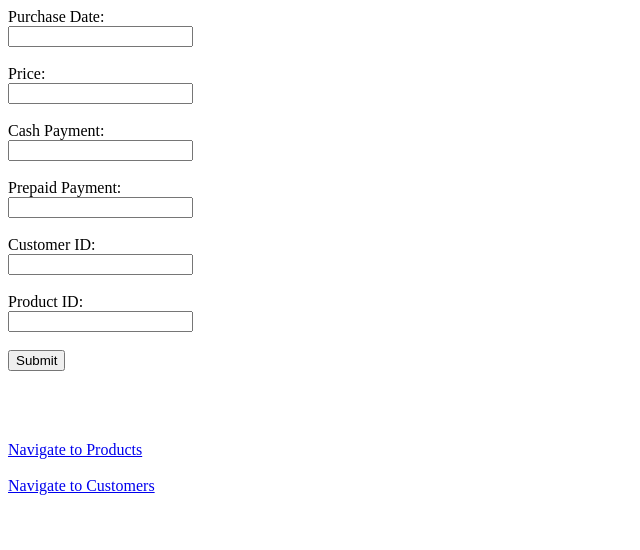
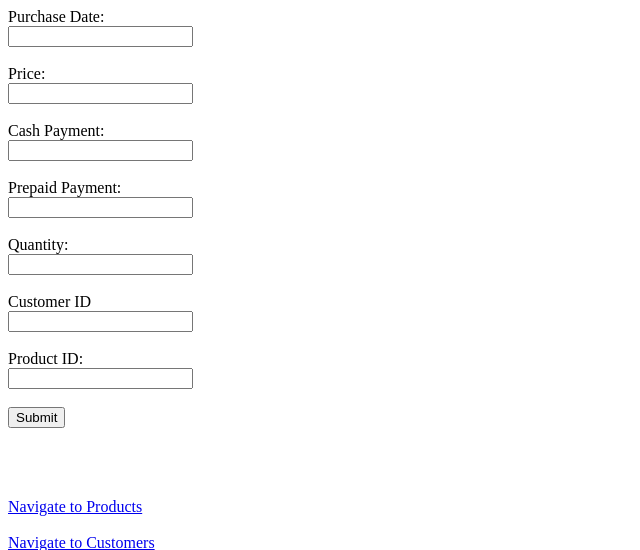
Before and after one commit to RobLewisQA/TuckShop_Project, a Flask app: page /orders/add in a window 1280 px wide. Shown: the top 550 px of the page, without its empty margins (0-640 px from the left). Run offline with Flask 2, Linux system fonts and the light colour scheme; some libraries are stand-ins or nearby versions.

Commit message:
Adding quantity feature

```diff
--- a/application/models.py
+++ b/application/models.py
@@ -28,6 +28,7 @@ class Orders(db.Model):
     price=db.Column(db.Float,nullable=False)
     cash_payment=db.Column(db.Float,nullable=False)
     prepaid_payment = db.Column(db.Float,nullable=False)
+    quantity_ordered = db.Column(db.Integer,nullable=True) # to falsify
     fk_customer_id=db.Column(db.Integer,db.ForeignKey('customers.id'),nullable=False)
     #fk_product_id = db.Column(db.Integer,nullable=False)
     fk_product_id=db.Column(db.Integer,db.ForeignKey('products.id'),nullable=False)
--- a/application/routes.py
+++ b/application/routes.py
@@ -61,7 +61,7 @@ def read_customers():
     df = pd.read_sql_table('customers', sql_engine)
     html = df.to_html()
 
-    return ('<h1>Customers</h1><br>')+html+('<br> <a href="/customers/add" type="button">Add new customer</a> </br>')+('<br> <a href="/customers/delete" type="button">Delete customer</a> </br>')+('<br> <a href="/customers/update2" type="button">Update customer records</a> </br>')+('<br><br> <a href="/products">Navigate to Products</a><br>')+('<a href="/orders">Navigate to Orders</a>')
+    return ('<h1>Customers</h1><br>')+html+('<br> <a href="/customers/add" type="button">Add new customer</a> </br>')+('<br> <a href="/customers/update2" type="button">Update customer records</a> </br>')+('<br><br> <a href="/products">Navigate to Products</a><br>')+('<a href="/orders">Navigate to Orders</a>')
     #('<h1>Customers</h1><br>')+table.__html__()+('<br> <a href="/customers/add" type="button">Add new customer</a> </br>')+('<br> <a href="/products">Navigate to Products</a> </br>')+('<br> <a href="/orders">Navigate to Orders</a> </br>')
 
 
@@ -330,10 +330,11 @@ def add_orders():
     new_prepaid_payment = request.form['prepaid_payment']
     new_fk_customer_id = request.form['fk_customer_id']
     new_fk_product_id = request.form['fk_product_id']
+    new_quantity_ordered = request.form['quantity_ordered']
     if float(new_product_price) == float(Products.query.filter_by(id = new_fk_product_id).first().price):
-        Products.query.filter_by(id = int(new_fk_product_id)).first().quantity_in_stock = int(Products.query.filter_by(id = int(new_fk_product_id)).first().quantity_in_stock) - 1
+        Products.query.filter_by(id = int(new_fk_product_id)).first().quantity_in_stock = int(Products.query.filter_by(id = int(new_fk_product_id)).first().quantity_in_stock) - int(new_quantity_ordered)
         db.session.commit()
-        new_order = Orders(purchase_date=new_purchase_date,price=new_product_price,cash_payment=new_cash_payment,prepaid_payment=new_prepaid_payment,fk_customer_id=new_fk_customer_id,fk_product_id=new_fk_product_id)
+        new_order = Orders(purchase_date=new_purchase_date,price=new_product_price,cash_payment=new_cash_payment,prepaid_payment=new_prepaid_payment,quantity_ordered=new_quantity_ordered,fk_customer_id=new_fk_customer_id,fk_product_id=new_fk_product_id)
         db.session.add(new_order)
         db.session.commit()
         return redirect(url_for('read_orders')) #f'{int(Products.query.filter_by(id = new_fk_product_id).first()).quantity_in_stock}'
@@ -369,23 +370,23 @@ def read_orders():
     df = pd.read_sql_table('orders', sql_engine)
     df1 = pd.read_sql_table('customers', sql_engine)
     df2 = pd.read_sql_table('products', sql_engine)
-    df_join = pd.merge(left=(pd.merge(df,df1,how='left',left_on='fk_customer_id',right_on='id')),right=df2,how='left',left_on='fk_product_id',right_on='id')[['purchase_date','first_name','last_name','product_name','product_brand','price_x','id_x']]
+    df_join = pd.merge(left=(pd.merge(df,df1,how='left',left_on='fk_customer_id',right_on='id')),right=df2,how='left',left_on='fk_product_id',right_on='id')[['purchase_date','first_name','last_name','product_name','product_brand','price_x','quantity_ordered','id_x']]
     df_join.price_x = ('£'+df_join.price_x.astype('str')).str.ljust(5,'0')
     html = df_join.to_html()
-    return ('<h1>Orders</h1><br>')+ html + ('<br><a href="/orders/add">Add new order</a> </br>')+('<a href="/orders/update2">Edit an order</a> </br>')+('<br> <a href="/orders/summary">Sales summary</a> </br>')+('<br> <a href="/products">Navigate to Products</a> </br>')+(' <a href="/customers">Navigate to Customers</a> </br>')
+    return ('<h1>Orders</h1><br>')+ html + ('<br><a href="/orders/add">Add new order</a> </br>')+('<a href="/orders/update2">Edit an order</a> </br>')+('<br> <a href="/products">Navigate to Products</a> </br>')+(' <a href="/customers">Navigate to Customers</a> </br>')
 
 
-@app.route('/orders/summary')
-def read_order_summary():
-    connect_string ="mysql+pymysql://root:root@34.89.69.248/Tuckshop"
-    sql_engine = sql.create_engine(connect_string)
-    df = pd.read_sql_table('orders', sql_engine)
-    df1 = pd.read_sql_table('customers', sql_engine)
-    df2 = pd.read_sql_table('products', sql_engine)
-    df_join = pd.merge(left=(pd.merge(df,df1,how='left',left_on='fk_customer_id',right_on='id')),right=df2,how='left',left_on='fk_product_id',right_on='id')[['purchase_date','first_name','last_name','product_name','product_brand','price_x','id_x']]
-    df_groups = df_join.groupby(['product_brand']).purchase_date.count().to_frame()
-    html = df_groups.to_html()
-    return ('<h1>Orders</h1><br>')+ html + ('<br> <a href="/orders">Orders Home Page</a> </br>')+('<br> <a href="/orders/add">Add new order</a> </br>')+('<br> <a href="/products">Navigate to Products</a> </br>')+('<br> <a href="/customers">Navigate to Customers</a> </br>')
+# @app.route('/orders/summary')
+# def read_order_summary():
+#     connect_string ="mysql+pymysql://root:root@34.89.69.248/Tuckshop"
+#     sql_engine = sql.create_engine(connect_string)
+#     df = pd.read_sql_table('orders', sql_engine)
+#     df1 = pd.read_sql_table('customers', sql_engine)
+#     df2 = pd.read_sql_table('products', sql_engine)
+#     df_join = pd.merge(left=(pd.merge(df,df1,how='left',left_on='fk_customer_id',right_on='id')),right=df2,how='left',left_on='fk_product_id',right_on='id')[['purchase_date','first_name','last_name','product_name','product_brand','price_x','id_x']]
+#     df_groups = df_join.groupby(['product_brand']).purchase_date.count().to_frame()
+#     html = df_groups.to_html()
+#     return ('<h1>Orders</h1><br>')+ html + ('<br> <a href="/orders">Orders Home Page</a> </br>')+('<br> <a href="/orders/add">Add new order</a> </br>')+('<br> <a href="/products">Navigate to Products</a> </br>')+('<br> <a href="/customers">Navigate to Customers</a> </br>')
 
 ### update order
 
@@ -415,14 +416,25 @@ def update_order():
     update_record.cash_payment = request.form['cash_payment']
     update_record.prepaid_payment = request.form['prepaid_payment']
     update_record.fk_customer_id = request.form['fk_customer_id']
+    update_quantity_ordered = request.form['quantity_ordered']
     if update_record.fk_product_id != request.form['fk_product_id']:
-        Products.query.filter_by(id=update_record.fk_product_id).first().quantity_in_stock = int(Products.query.filter_by(id = int(update_record.fk_product_id)).first().quantity_in_stock) + 1
+        Products.query.filter_by(id=update_record.fk_product_id).first().quantity_in_stock = int(Products.query.filter_by(id = int(update_record.fk_product_id)).first().quantity_in_stock) + (int(update_record.quantity_ordered))
+        db.session.commit()
         update_record.fk_product_id = request.form['fk_product_id']
+        update_record.quantity_ordered = request.form['quantity_ordered']
+        Products.query.filter_by(id=update_record.fk_product_id).first().quantity_in_stock = int(Products.query.filter_by(id = int(update_record.fk_product_id)).first().quantity_in_stock) - (int(update_record.quantity_ordered)-(int(update_record.quantity_ordered)-int(update_quantity_ordered)))
         db.session.commit()
-        Products.query.filter_by(id=update_record.fk_product_id).first().quantity_in_stock = int(Products.query.filter_by(id = int(update_record.fk_product_id)).first().quantity_in_stock) - 1
-    else:
+    elif update_record.fk_product_id == request.form['fk_product_id']:
+        #Products.query.filter_by(id=update_record.fk_product_id).first().quantity_in_stock = 500 #int(Products.query.filter_by(id = int(update_record.fk_product_id)).first().quantity_in_stock) + (int(update_record.quantity_ordered)-(int(update_record.quantity_ordered)-int(update_quantity_ordered)))
+        db.session.commit()
         update_record.fk_product_id = request.form['fk_product_id']
-    db.session.commit()
+        update_record.quantity_ordered = request.form['quantity_ordered']
+
+    # else:
+    #     Products.query.filter_by(id=request.form['fk_product_id']).first().quantity_in_stock = int(Products.query.filter_by(id = int(request.form['fk_product_id'])).first().quantity_in_stock) + (int(update_record.quantity_ordered)-(int(update_record.quantity_ordered)-int(update_quantity_ordered)))
+    #     update_record.fk_product_id = request.form['fk_product_id']
+    #     db.session.commit()
+    #     update_record.quantity_ordered = request.form['quantity_ordered']
     return redirect(url_for('read_orders'))#render_template('customer_update.html',title='update_customer')
 
 @app.route('/orders/update/<int:order_record>',methods=['GET','POST'])
@@ -450,7 +462,7 @@ def delete_orders(order_):
     order_to_delete = Orders.query.filter_by(id=order_).first()
     #order_to_delete.quantity_in_stock = Products.query.filter_by(Orders.fk_product_id = order_to_delete.)
     order_fk_id = order_to_delete.fk_product_id
-    Products.query.filter_by(id = int(order_to_delete.fk_product_id)).first().quantity_in_stock = int(Products.query.filter_by(id = int(order_to_delete.fk_product_id)).first().quantity_in_stock) + 1
+    Products.query.filter_by(id = int(order_to_delete.fk_product_id)).first().quantity_in_stock = int(Products.query.filter_by(id = int(order_to_delete.fk_product_id)).first().quantity_in_stock) + int(order_to_delete.quantity_ordered)
     db.session.delete(order_to_delete)
     db.session.commit()
     return redirect(url_for('read_orders'))
--- a/application/templates/orderform.html
+++ b/application/templates/orderform.html
@@ -12,7 +12,10 @@
         <label for="sname">Prepaid Payment:</label>
         <br>
         <input type="text" id="prepaid_payment" name="prepaid_payment"><br><br>
-        <label for="sname">Customer ID:</label>
+        <label for="sname">Quantity:</label>
+        <br>
+        <input type="text" id="quantity_ordered" name="quantity_ordered"><br><br>
+        <label for="sname">Customer ID</label>
         <br>
         <input type="text" id="fk_customer_id" name="fk_customer_id"><br><br>
         <label for="sname">Product ID:</label>
--- a/application/templates/orders_update.html
+++ b/application/templates/orders_update.html
@@ -11,6 +11,8 @@
         <input type="text" id="cash_payment" name="cash_payment"><br><br>
         <label for="sname">Used Prepay Funds:</label>
         <input type="text" id="prepaid_payment" name="prepaid_payment"><br><br>
+        <label for="sname">Quantity:</label>
+        <input type="text" id="quantity_ordered" name="quantity_ordered"><br><br>
         <label for="sname">Customer ID:</label>
         <input type="text" id="fk_customer_id" name="fk_customer_id"><br><br>
         <label for="sname">Product ID:</label>
--- a/create.py
+++ b/create.py
@@ -26,7 +26,7 @@ customer_add2 = Customers(first_name="Jane",last_name = "Day",customer_address =
 db.session.add(customer_add2)
 customer_add3 = Customers(first_name="Jorge",last_name = "Rodriguez",customer_address = '84 Privet Drive',customer_dob='1988-08-15',prepaid_balance=0)
 db.session.add(customer_add3)
-order_add = Orders(purchase_date = '2021-03-07',price=0.3,cash_payment = 0.3,prepaid_payment = 0,fk_customer_id=1,fk_product_id=4)
+order_add = Orders(purchase_date = '2021-03-07',price=0.3,cash_payment = 0.3,prepaid_payment = 0,quantity_ordered=1,fk_customer_id=1,fk_product_id=4)
 db.session.add(order_add)
 #db.session.add(Customers(first_name="John",last_name = "Doe",customer_address = '1 The Mall, London',customer_dob='2020-07-05'))
 db.session.commit()
```
Also changed, not shown: tests/app_test.py (+3 -3 lines), 1 other file.
